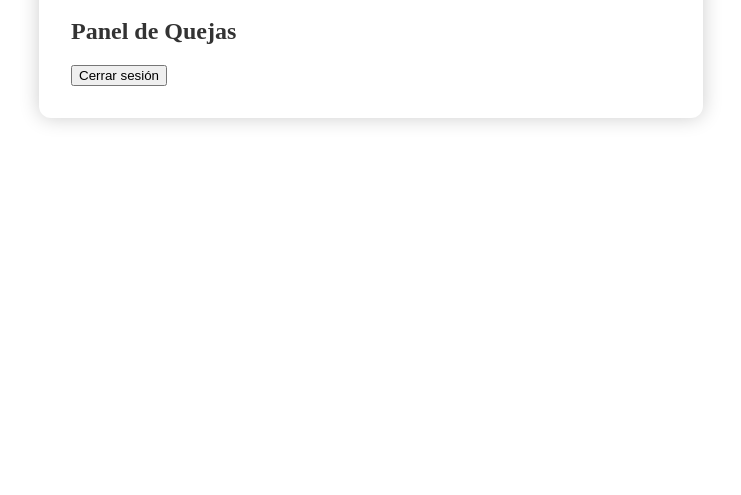
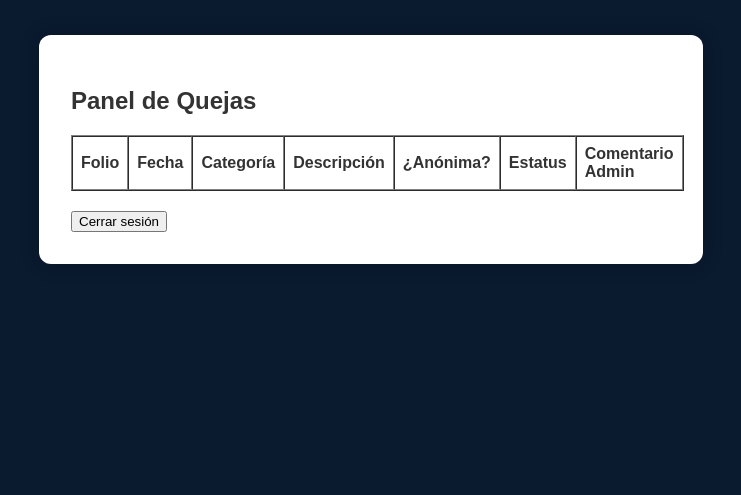
Before and after one commit to Carlos456974/demo.1, a plain HTML site: page admin.html in a window 1280 px wide. Shown: the part 407-902 px from the top of the page, without its empty margins (269-1010 px from the left). Before the commit the page ends 800 px from the top, so only its background shows below. Drawn offline with Linux system fonts and the light colour scheme.

Commit message:
Update admin.html

```diff
--- a/admin.html
+++ b/admin.html
@@ -6,13 +6,32 @@
   <title>Panel de Administrador</title>
   <link rel="stylesheet" href="styles.css">
 </head>
-<body>
+<body class="bg-marino">
+
+  <div class="logo-wrapper">
+    <img src="logo.jpg" alt="Logo de la empresa" class="logo">
+  </div>
+
   <div class="wrapper">
     <div class="container">
-      <img src="logo.jpg" alt="Logo de la empresa" class="logo">
       <h2>Panel de Quejas</h2>
-      <div id="quejasContainer"></div>
-      <button onclick="logout()">Cerrar sesión</button>
+
+      <table border="1" width="100%" cellpadding="8" cellspacing="0" style="margin-top: 1rem;">
+        <thead>
+          <tr>
+            <th>Folio</th>
+            <th>Fecha</th>
+            <th>Categoría</th>
+            <th>Descripción</th>
+            <th>¿Anónima?</th>
+            <th>Estatus</th>
+            <th>Comentario Admin</th>
+          </tr>
+        </thead>
+        <tbody id="denunciasTableBody"></tbody>
+      </table>
+
+      <button id="logoutBtn" style="margin-top:20px;">Cerrar sesión</button>
     </div>
   </div>
 
```
